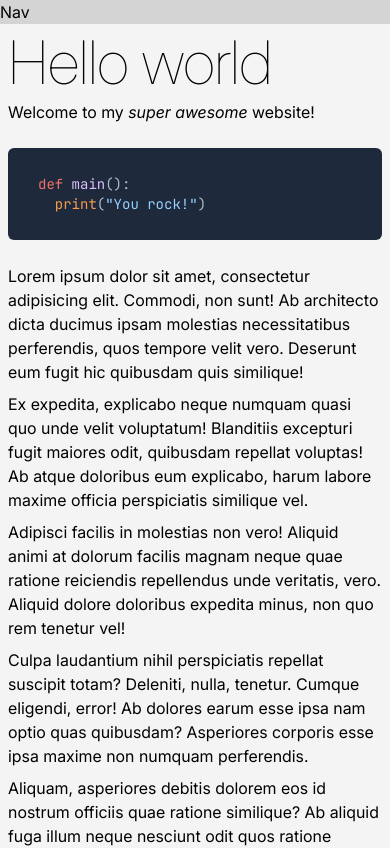
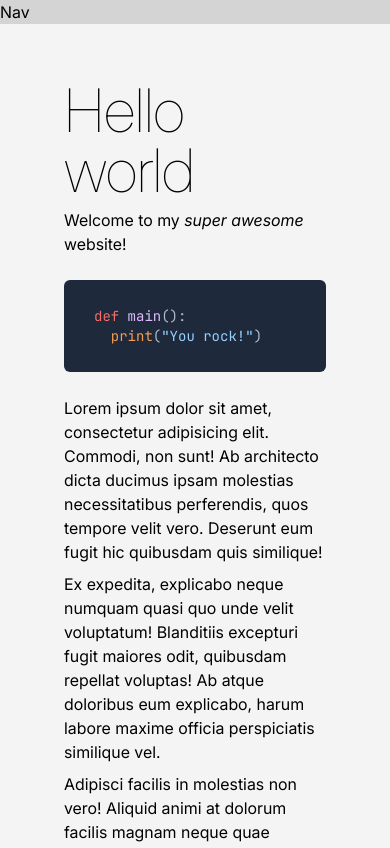
Before and after one commit to MedicodiBiscotti/personal-website, a Next.js app: page / in a window 390 px wide. Shown: the top 848 px of the page. Built offline with nearby package versions, Linux system fonts and the light colour scheme; what tailwindcss-hero-patterns would draw is missing.

Commit message:
style(front-page): use responsive container

```diff
--- a/src/app/layout.tsx
+++ b/src/app/layout.tsx
@@ -20,9 +20,9 @@ export default function RootLayout({
       {/* TODO update Tailwind. heropattern is not compatible with v4, so get rid of it. */}
       <body className="grid min-h-svh grid-rows-[auto_1fr_auto] bg-neutral-100 heropattern-topography-pink-900/25 dark:bg-neutral-900 dark:text-white dark:heropattern-topography-pink-200/25">
         <Header />
-        <div className="mx-auto min-w-[50%] bg-neutral-100/75 dark:bg-neutral-900/75">
-          <main className="p-2">{children}</main>
-        </div>
+        <main className="container mx-auto bg-neutral-100/75 px-16 pb-4 pt-14 dark:bg-neutral-900/75">
+          {children}
+        </main>
         <Footer />
       </body>
     </html>
```
